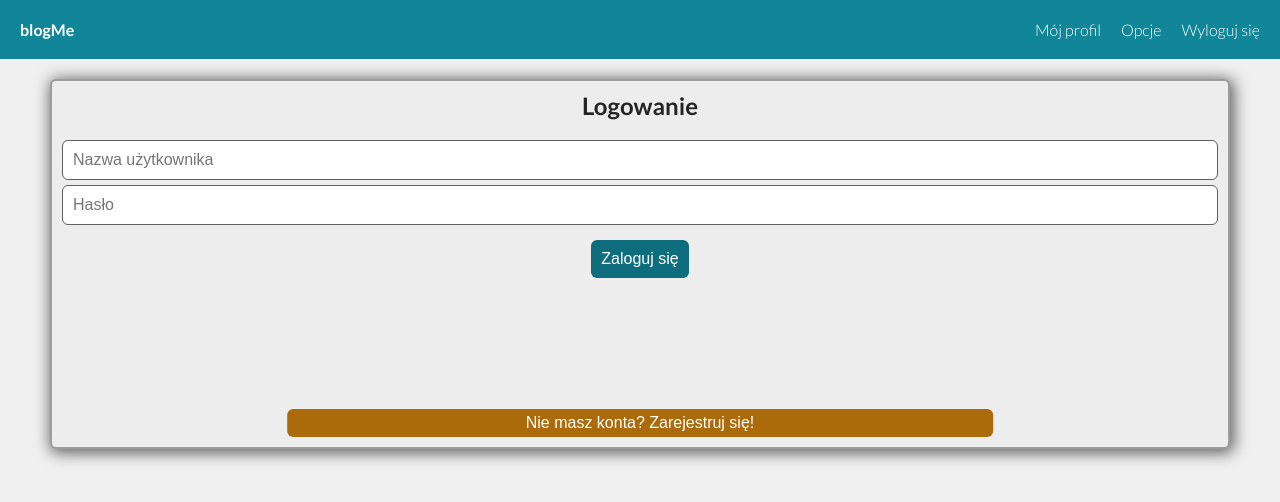
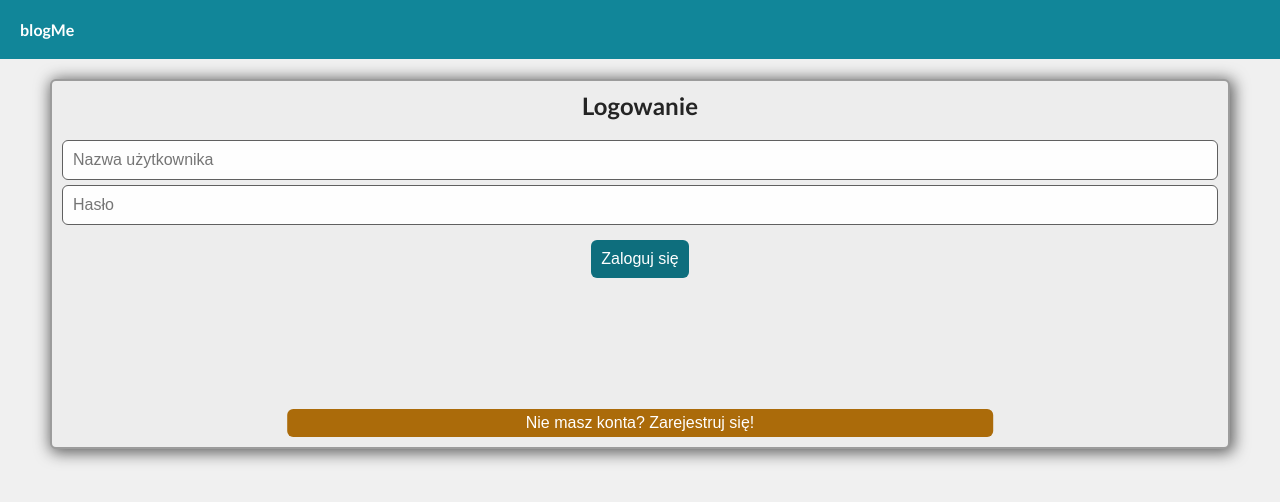
Before and after one commit to Davidelo18/blogme-client, a React (Create React App) app: page /login in a window 1280 px wide. Shown: the top 502 px of the page. Built offline with nearby package versions, Linux system fonts and the light colour scheme.

Commit message:
Mechanizm autoryzacji

```diff
--- a/package.json
+++ b/package.json
@@ -13,6 +13,7 @@
     "gh-pages": "^3.1.0",
     "graphql": "^15.5.0",
     "graphql-tag": "^2.11.0",
+    "jwt-decode": "^3.1.2",
     "moment": "^2.29.1",
     "react": "^17.0.2",
     "react-dom": "^17.0.2",
--- a/src/App.js
+++ b/src/App.js
@@ -1,15 +1,23 @@
+import React from 'react';
+import { BrowserRouter as Router } from 'react-router-dom';
 import './styles/root.scss';
-import { BrowserRouter as Router, Route } from 'react-router-dom';
+
+import { AuthProvider } from './core/auth';
+import { AuthRoute, NotLoginAuth } from './core/authRoute';
 
 import Login from './pages/Login';
 import Home from './pages/Home';
+import Header from './components/Header';
 
 function App() {
   return (
-    <Router>
-      <Route exact path="/" component={Home}/>
-      <Route exact path="/login" component={Login}/>
-    </Router>
+    <AuthProvider>
+      <Header/>
+      <Router>
+        <NotLoginAuth exact path="/" component={Home}/>
+        <AuthRoute exact path="/login" component={Login}/>
+      </Router>
+    </AuthProvider>
   );
 }
 
--- a/src/components/Form.js
+++ b/src/components/Form.js
@@ -1,8 +1,11 @@
-import React, { useState } from 'react';
+import React, { useState, useContext } from 'react';
 import gql from 'graphql-tag';
 import { useMutation } from '@apollo/react-hooks';
+import { useHistory } from "react-router-dom";
+import { AuthContext } from '../core/auth';
 
 function Form(props) {
+    const context = useContext(AuthContext);
     const [registerErrors, setRegisterErrors] = useState({});
     const [loginErrors, setLoginErrors] = useState({});
     const [values, setValues] = useState({
@@ -13,14 +16,16 @@ function Form(props) {
         newUserPassword: '',
         confirmPassword: ''
     });
+    let history = useHistory();
 
     const onChange = (e) => {
         setValues({ ...values, [e.target.name]: e.target.value });
     };
 
     const [registerUser, { registerLoading }] = useMutation(REGISTER_USER, {
-        update(proxy, result) {
-            props.history.push('/');
+        update(proxy, { data: { login: userData } }) {
+            context.login(userData);
+            history.push('/');
         },
         onError(err) {
             setRegisterErrors(err.graphQLErrors[0].extensions.exception.errors);
@@ -29,8 +34,9 @@ function Form(props) {
     });
 
     const [loginUser, { loginLoading }] = useMutation(LOGIN_USER, {
-        update(proxy, result) {
-            props.history.push('/');
+        update(proxy, { data: { login: userData } }) {
+            context.login(userData);
+            history.push('/');
         },
         onError(err) {
             setLoginErrors(err.graphQLErrors[0].extensions.exception.errors);
--- a/src/components/Header.js
+++ b/src/components/Header.js
@@ -1,8 +1,10 @@
-import React from 'react';
+import React, { useContext } from 'react';
 import { mdQuery } from '../core/Variables';
+import { AuthContext } from '../core/auth';
 
 function Header() {
-    return (
+    const { user, logout } = useContext(AuthContext);
+    const menu = user ? (
         <header className="header">
             <div className="header__logo">blogMe</div>
             <nav className="header__nav">
@@ -15,14 +17,21 @@ function Header() {
                             <li className="header__option">Tryb nocny</li>
                         </ul>
                     </li>
-                    <li className="header__option">Wyloguj się</li>
+                    <li className="header__option" role="button" onClick={logout}>Wyloguj się</li>
                 </ul>
             </nav>
         </header>
+    ) : (
+        <header className="header">
+            <div className="header__logo">blogMe</div>
+        </header>
     )
+
+    return menu;
 }
 
 window.addEventListener('DOMContentLoaded', () => {
+    if (window.location.href.indexOf("login") === -1) {
         /* Mechanizm dla burgera menu na mobile */
         const $burgerBtn = document.getElementById('burgerBtn');
         const $menuList = document.getElementById('menuList');
@@ -57,6 +66,7 @@ window.addEventListener('DOMContentLoaded', () => {
                 }
             });
         });
+    }
 });
 
 export default Header;
--- /dev/null
+++ b/src/core/auth.js
@@ -0,0 +1,67 @@
+import React, { createContext, useReducer } from 'react';
+import jwtDecode from 'jwt-decode';
+
+const initialState = {
+  user: null
+};
+
+if (localStorage.getItem('loginToken')) {
+  const decodedToken = jwtDecode(localStorage.getItem('loginToken'));
+
+  if (decodedToken.exp * 1000 < Date.now()) {
+    localStorage.removeItem('loginToken');
+  } else {
+    initialState.user = decodedToken;
+  }
+}
+
+const AuthContext = createContext({
+  user: null,
+  login: (data) => { },
+  logout: () => { }
+});
+
+function authReducer(state, action) {
+  switch (action.type) {
+    case 'LOGIN':
+      return {
+        ...state,
+        user: action.payload
+      };
+    case 'LOGOUT':
+      return {
+        ...state,
+        user: null
+      };
+    default:
+      return state;
+  }
+}
+
+function AuthProvider(props) {
+  const [state, dispatch] = useReducer(authReducer, initialState);
+
+  function login(data) {
+    localStorage.setItem('loginToken', data.token);
+    dispatch({
+      type: 'LOGIN',
+      payload: data
+    });
+  }
+
+  function logout() {
+    localStorage.removeItem('loginToken');
+    dispatch({
+      type: 'LOGOUT'
+    });
+  }
+
+  return (
+    <AuthContext.Provider
+      value={{ user: state.user, login, logout }}
+      {...props}
+    />
+  );
+}
+
+export { AuthContext, AuthProvider }
--- /dev/null
+++ b/src/core/authRoute.js
@@ -0,0 +1,29 @@
+import React, { useContext } from 'react';
+import { Route, Redirect } from 'react-router-dom';
+import { AuthContext } from './auth';
+
+export function AuthRoute({ component: Component, ...rest }) {
+    const { user } = useContext(AuthContext);
+
+    return (
+        <Route
+            {...rest}
+            render={props =>
+                user ? <Redirect to="/" /> : <Component {...props} />
+        }
+        />
+    )
+}
+
+export function NotLoginAuth({ component: Component, ...rest }) {
+    const { user } = useContext(AuthContext);
+
+    return (
+        <Route
+            {...rest}
+            render={props =>
+                user ? <Component {...props} /> : <Redirect to="/login" />
+        }
+        />
+    )
+}
--- a/src/pages/Home.js
+++ b/src/pages/Home.js
@@ -1,7 +1,6 @@
 import React from 'react'
 import { useQuery } from '@apollo/react-hooks';
 import gql from 'graphql-tag';
-import Header from '../components/Header';
 import Post from '../components/Post';
 
 function Home() {
@@ -9,7 +8,6 @@ function Home() {
 
     return (
         <React.Fragment>
-            <Header/>
             <main className="main">
                 {loading ? (
                     <section className="post__loading">
--- a/src/pages/Login.js
+++ b/src/pages/Login.js
@@ -1,11 +1,9 @@
 import React from 'react';
-import Header from '../components/Header';
 import Form from '../components/Form';
 
 function Login() {
     return (
         <React.Fragment>
-            <Header/>
             <main className="main">
                 <Form />
             </main>
```
Also changed, not shown: 2 other files (tests, documents, lock files or other folders). Lines whose indentation alone changed are shown as unchanged.
